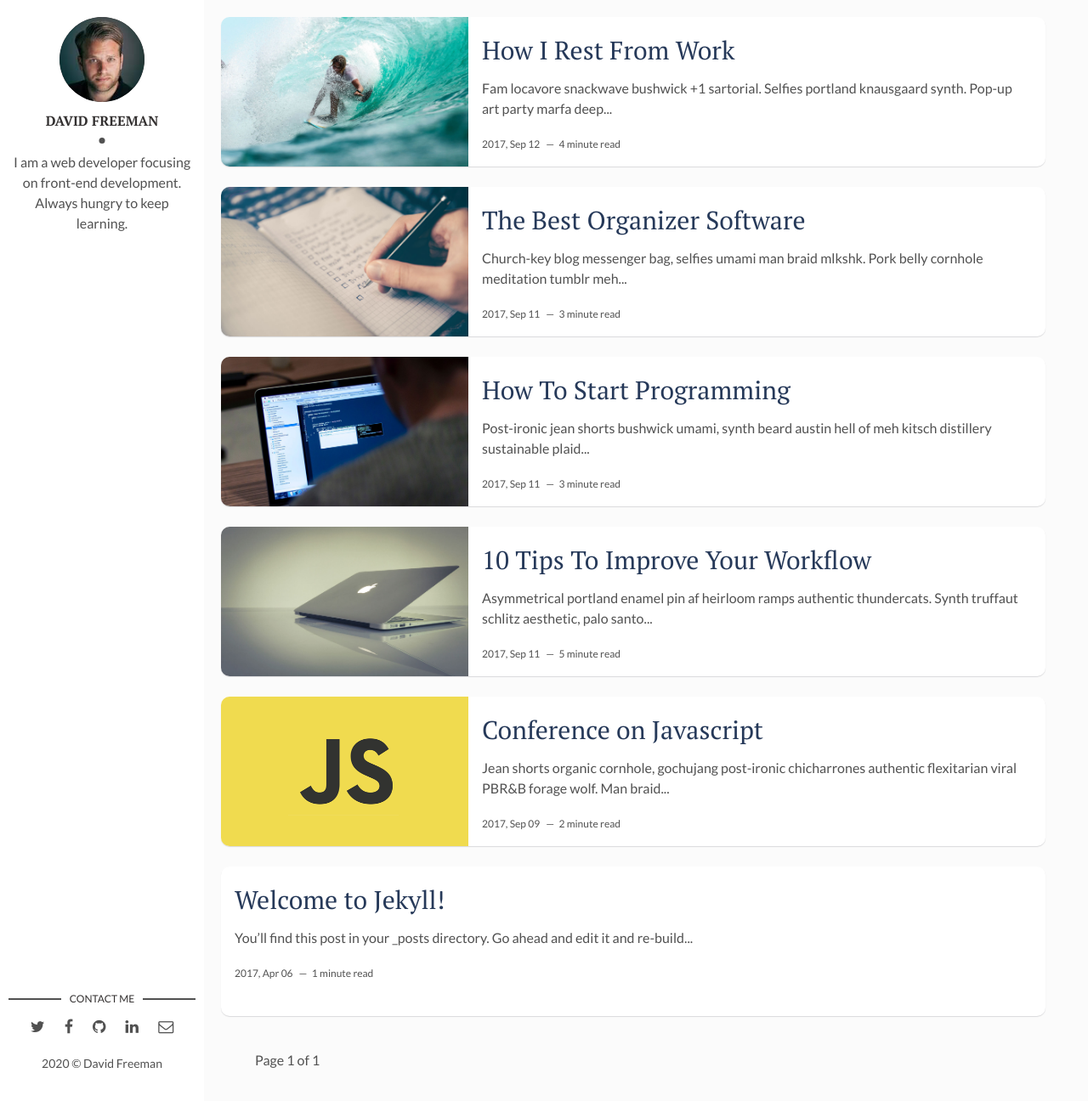
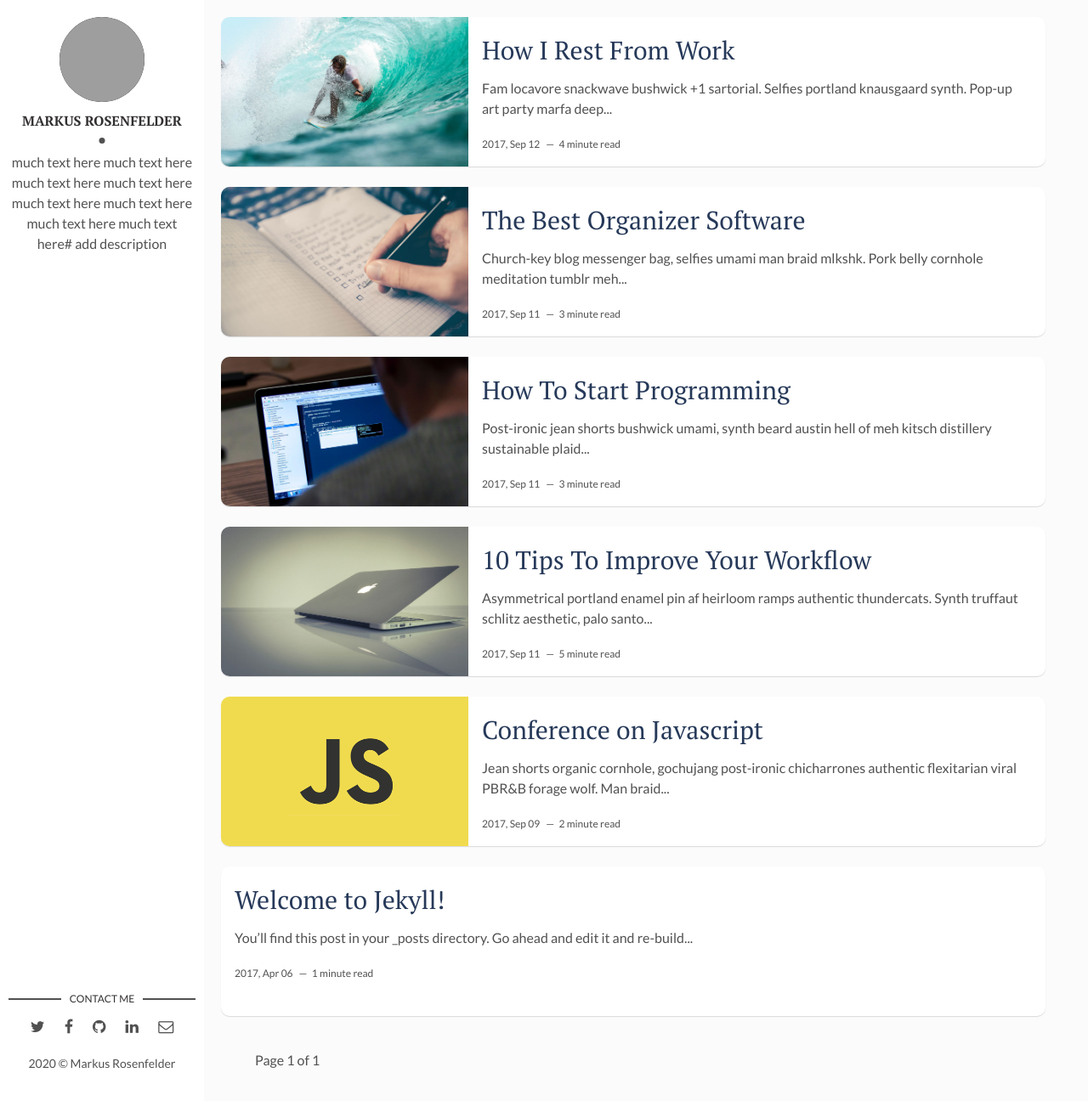
Before and after one commit to MarkusRosen/markusrosen.github.io, a Jekyll site: the page built from index.html, in a window 1280 px wide and 1296 px high. Shown: the whole window at 85% size. Built offline with Jekyll 4.4.1, drawn with Linux system fonts in a browser that asks for light colours; the list of posts is cut into pages by our own code; grey boxes are pictures that could not be loaded.

Commit message:
Update _config.yml

```diff
--- a/_config.yml
+++ b/_config.yml
@@ -1,4 +1,4 @@
-title: Hello, world! I'm David Freeman
+title: Hello, world! I'm Markus Rosenfelder
 description: > # this means to ignore newlines until "baseurl:"
   Write an awesome description for your new site here. You can edit this
   line in _config.yml. It will appear in your document head meta (for
@@ -9,9 +9,9 @@ url: "" # the base hostname & protocol for your site, e.g. http://example.com
 site-twitter: #if your site has a twitter account, enter it here
 
 # Author Settings
-author: David Freeman # add your name
-author-img: david-freeman.jpg # add your photo
-about-author: I am a web developer focusing on front-end development. Always hungry to keep learning. # add description
+author: Markus Rosenfelder # add your name
+author-img: #david-freeman.jpg # add your photo
+about-author: much text here much text here much text here much text here much text here much text here much text here much text here# add description
 social-twitter: # add your Twitter handle
 social-facebook: # add your Facebook handle
 social-github: artemsheludko # add your Github handle
@@ -19,7 +19,7 @@ social-linkedin: # add your Linkedin handle
 social-email: # add your Email address
 
 # Disqus
-discus-identifier: mr-brown # add your discus identifier
+discus-identifier:  # add your discus identifier
 
 # Tracker
 analytics: # Google Analytics
```
